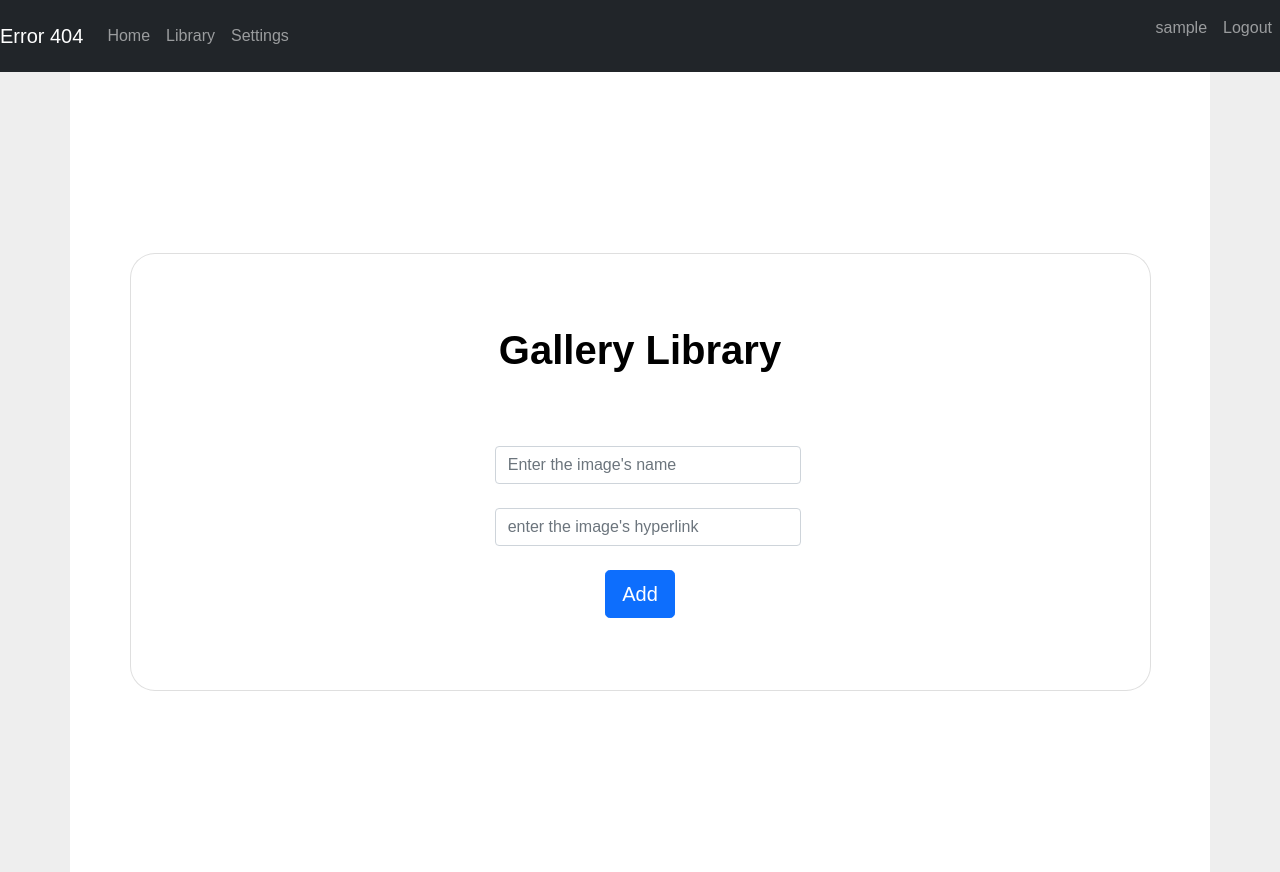
After one commit to OtaSteven/Error-404, a PHP site: page /Library.php in a window 1280 px wide. The commit adds this page. Run offline with PHP 8.4, Linux system fonts and the light colour scheme; the visitor is signed in with stand-in values (Sample User, id 1).

Commit message:
Made changes in home, login, and loginCheck as well as added a few more files for when a user is login to an account.

```diff
--- /dev/null
+++ b/WebContent/Library.php
@@ -0,0 +1,139 @@
+<?php
+
+session_start();
+
+if (isset($_SESSION['id']) && isset($_SESSION['username']))
+{
+
+
+?>
+
+<!DOCTYPE html>
+<html>
+  <head>
+    <meta charset="UTF-8">
+    <style>
+      .gradient-custom-2 {
+        background-color: #3C3C3C;
+        text-align:center;
+      }
+
+      @media (min-width: 768px) {
+        .gradient-form {
+          height: 100vh !important;
+          text-align:center;
+        }
+      }
+      @media (min-width: 769px) {
+        .gradient-custom-2 {
+          border-top-right-radius: .3rem;
+          border-bottom-right-radius: .3rem;
+        }
+      }
+      .container {
+          padding: 5%;
+          background-color: white;
+        }
+    </style>
+
+    <link href="https://cdn.jsdelivr.net/npm/bootstrap@5.1.3/dist/css/bootstrap.min.css" rel="stylesheet" integrity="sha384-1BmE4kWBq78iYhFldvKuhfTAU6auU8tT94WrHftjDbrCEXSU1oBoqyl2QvZ6jIW3" crossorigin="anonymous">  <!-- Connecting to bootstrap -->
+
+  </head>       <!-- End of Head -->
+
+  <body style="font-family:arial;">
+    <section class="nbar" style="background-color:#eee;">
+      <nav class="navbar navbar-expand-md navbar-dark bg-dark justify-content-center">
+
+        <a href="Home2.php" class="navbar-brand mr-auto">Error 404</a>
+        <button class="navbar-toggler" type="button" data-toggle="collapse" data-target="#navbarNavDropdown" aria-controls="navbarNavDropdown">
+          <span class="navbar-toggler-icon"></span>
+        </button>
+
+        <div class="collapse navbar-collapse" id="navbarNavDropdown">
+
+          <ul class="navbar-nav justify-content-center">
+            <li class="nav-item active">
+              <a class="nav-link" href="Home2.php">Home<span class="sr-only"></span></a>
+            </li>
+            <li class="nav-item">
+              <a class="nav-link" href="Library.php">Library</a>
+            </li>
+            <li class="nav-item">
+              <a class="nav-link" href="Library.php">Settings</a>
+            </li>
+          </ul>
+
+          <ul class="nav navbar-nav ml-auto w-100 justify-content-end">
+            <li class="nav-item">
+              <p class = "nav-link" style="text-decoration: none">
+                <?php echo $_SESSION['username']; ?>
+              </p>
+            </li>
+            <li class="nav-item">
+              <a class="nav-link" href="logout.php">Logout</a>
+            </li>
+          </ul>
+
+        </div>
+      </nav>
+    </section>
+
+    <section class="vh-100" style="background-color:#eee; font-size:150%; text-align:center;">
+      <div class="container h-100">
+        <div class="row d-flex justify-content-center align-items-center h-100">
+          <div class="col-lg-12 col-xl-11">
+            <div class="card text-black" style="border-radius: 25px;">
+              <div class="card-body p-md-5">
+                <div class="row justify-content-center">
+                  <div class="col-md-10 col-lg-6 col-xl-5 order-2 order-lg-1">
+
+                    <p class="text-center h1 fw-bold mb-5 mx-1 mx-md-4 mt-4">Gallery Library</p>
+
+                    <form action = "objectslist.php" class="mx-1 mx-md-4" method = "post">        <!-- Designing a form that is link with a .php file which will connect the inputs to our database -->
+
+                        <div class="d-flex flex-row align-items-center mb-4">
+                          <i class="fas fa-envelope fa-lg me-3 fa-fw"></i>
+                        </div>
+
+                        <div class="d-flex flex-row align-items-center mb-4">
+                          <i class="fas fa-user fa-lg me-3 fa-fw"></i>
+                          <div class="form-outline flex-fill mb-0">
+                            <input type="text" name = "name" id="form3Example1c" class="form-control" placeholder="Enter the image's name" maxlength="40"/>
+                          </div>
+                        </div>
+
+                        <div class="d-flex flex-row align-items-center mb-4">
+                          <i class="fas fa-lock fa-lg me-3 fa-fw"></i>
+                          <div class="form-outline flex-fill mb-0">
+                            <input type="text" style="text-transform: lowercase" name = "link" id="form3Example4c" class="form-control" placeholder="Enter the image's hyperlink" maxlength="255" />
+                          </div>
+                        </div>
+
+                        <div class="d-flex justify-content-center mx-4 mb-3 mb-lg-4">
+                        <input class="btn btn-primary btn-lg" type="submit" name="save" value="Add">
+                        </div>
+                    </form>
+
+                  </div>
+                </div>
+              </div>
+            </div>
+          </div>
+        </div>
+      </div>
+    </section>
+
+    <script src="https://cdn.jsdelivr.net/npm/bootstrap@5.1.3/dist/js/bootstrap.bundle.min.js" integrity="sha384-ka7Sk0Gln4gmtz2MlQnikT1wXgYsOg+OMhuP+IlRH9sENBO0LRn5q+8nbTov4+1p" crossorigin="anonymous"></script>    <!-- Getting the bundles of Bootstrap -->
+
+  </body>     <!-- End of Body -->
+</html>
+
+<?php
+
+}
+else
+{
+  header("Location: Home.html");
+  exit();
+}
+?>
```
Also changed, not shown: WebContent/Home.html (+5 -39 lines), WebContent/Home2.php (added, +67 -0 lines), WebContent/login.html (+2 -5 lines), WebContent/loginCheck.php (+6 -2 lines), WebContent/logout.php (added, +8 -0 lines).
